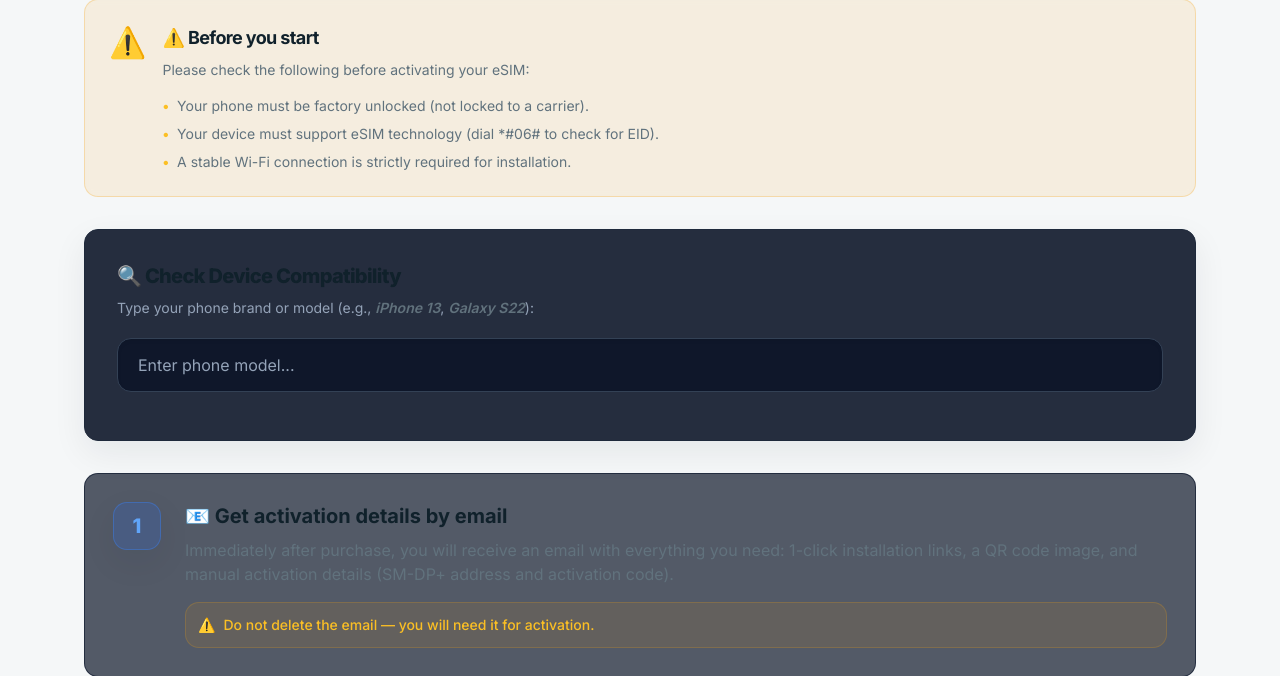
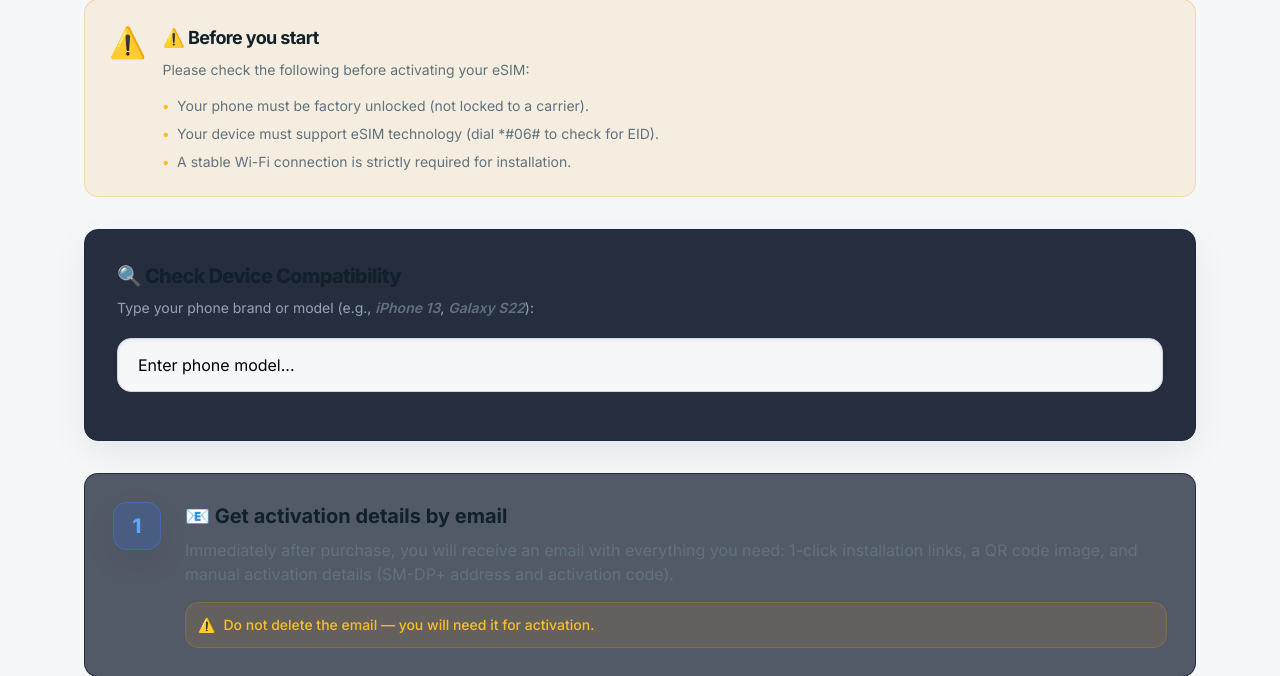
Before and after one commit to VioletaGeorgieva-dev/bgesim, a FastAPI app: page /instructions in a window 1280 px wide. Shown: the part 449-1125 px from the top of the page. Run offline with FastAPI, Linux system fonts and the light colour scheme; parts of the project's set-up code (start-up, migrations or seed data) failed here and were passed over; some libraries are stand-ins or nearby versions.

Commit message:
Use black text in eSIM compatibility checker only

```diff
--- a/app/templates/instructions.html
+++ b/app/templates/instructions.html
@@ -12,21 +12,15 @@
     <style>
         body { font-family: 'Inter', sans-serif; }
 
-        /* Keep the eSIM checker readable despite shared light-theme overrides. */
+        /* Make compatibility-checker text black; leave existing backgrounds unchanged. */
         body.standard-page #device-search,
         body.standard-page #device-results,
-        body.standard-page #device-info {
-            background-color: #0f172a !important;
-            color: #f8fafc !important;
-            border-color: #334155 !important;
+        body.standard-page #device-results *,
+        body.standard-page #device-info,
+        body.standard-page #device-info * {
+            color: #000 !important;
         }
-        body.standard-page #device-search::placeholder { color: #94a3b8 !important; }
-        body.standard-page #device-results > * { color: #e2e8f0 !important; }
-        body.standard-page #device-results .text-slate-200 { color: #e2e8f0 !important; }
-        body.standard-page #device-results .text-slate-400,
-        body.standard-page #device-results .text-slate-500 { color: #94a3b8 !important; }
-        body.standard-page #device-status,
-        body.standard-page #device-status .text-slate-300 { color: #cbd5e1 !important; }
+        body.standard-page #device-search::placeholder { color: #000 !important; }
     </style>
 </head>
 <body class="standard-page">
```
